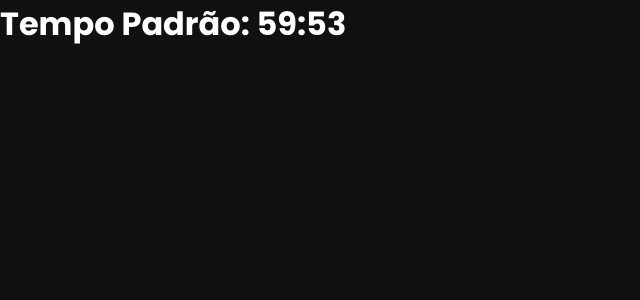
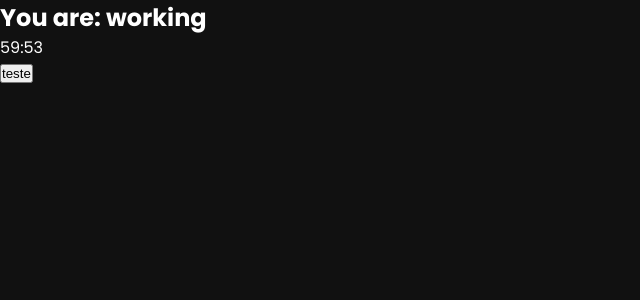
Before and after one commit to iamdevmarcos/pomodoro-web, a React (Create React App) app: page / in a window 1280 px wide. Shown: the top 300 px of the page, without its empty margins (0-640 px from the left). Built offline with nearby package versions, Linux system fonts and the light colour scheme.

Commit message:
feat: adding timer and button components

```diff
--- /dev/null
+++ b/src/components/Button/index.tsx
@@ -0,0 +1,12 @@
+import React from "react";
+import { ButtonProps } from "../../interfaces/button";
+
+const Button: React.FC<ButtonProps> = ({ title, className, onClick }) => {
+  return (
+    <button onClick={onClick} className={className}>
+      {title}
+    </button>
+  );
+};
+
+export default Button;
--- a/src/components/PomodoroTimer/index.tsx
+++ b/src/components/PomodoroTimer/index.tsx
@@ -2,7 +2,8 @@ import React, { useState } from "react";
 import { PomodoroTimerProps } from "../../interfaces/pomodoro";
 
 import { useInterval } from "../../hooks/useInterval";
-import secondsToTime from "../../utils/secondsToTime";
+
+import { Timer, Button } from "../index";
 
 const PomodoroTimer: React.FC<PomodoroTimerProps> = ({ defaultTimer }) => {
   const [mainTime, setMainTime] = useState(defaultTimer);
@@ -12,8 +13,10 @@ const PomodoroTimer: React.FC<PomodoroTimerProps> = ({ defaultTimer }) => {
   }, 1000);
 
   return (
-    <div>
-      <h1>Tempo Padrão: {secondsToTime(mainTime)}</h1>
+    <div className="timer">
+      <h2>You are: working</h2>
+      <Timer mainTime={mainTime} />
+      <Button title="teste" onClick={() => alert("Starting...")} />
     </div>
   );
 };
--- /dev/null
+++ b/src/components/Timer/index.tsx
@@ -0,0 +1,10 @@
+import React from "react";
+import { TimerProps } from "../../interfaces/timer";
+
+import secondsToTime from "../../utils/secondsToTime";
+
+const Timer: React.FC<TimerProps> = ({ mainTime }) => {
+  return <div className="container">{secondsToTime(mainTime)}</div>;
+};
+
+export default Timer;
--- a/src/components/index.ts
+++ b/src/components/index.ts
@@ -1 +1,4 @@
 export { default as PomodoroTimer } from "./PomodoroTimer";
+
+export { default as Button } from "./Button";
+export { default as Timer } from "./Timer";
--- /dev/null
+++ b/src/interfaces/button.d.ts
@@ -0,0 +1,5 @@
+export interface ButtonProps {
+  title: string;
+  className?: string;
+  onClick?: () => void;
+}
--- /dev/null
+++ b/src/interfaces/timer.d.ts
@@ -0,0 +1,3 @@
+export interface TimerProps {
+  mainTime: number;
+}
```
